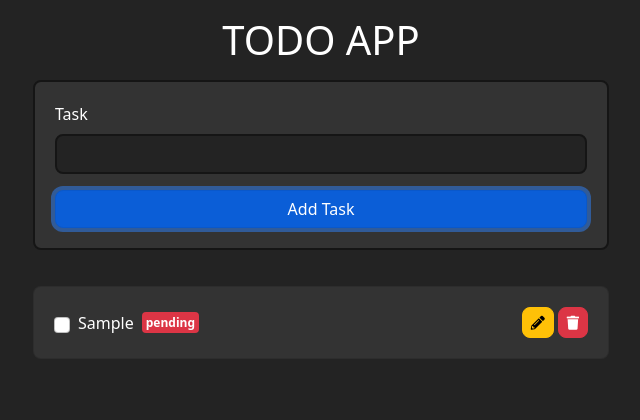
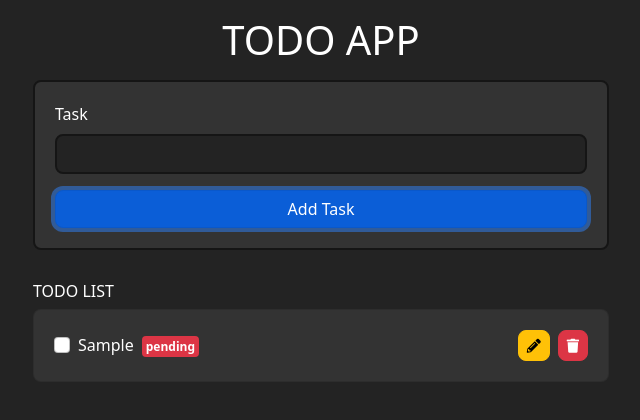
Before and after one commit to edisonrosalescampos/todoapp-vuex4-vue3, a Vue app: page / in a window 1280 px wide. Both pictures are taken after typing "Sample" into the empty fields and a click on the button "Add Task". Shown: the top 420 px of the page, without its empty margins (319-959 px from the left). Built offline with nearby package versions, Linux system fonts and the light colour scheme.

Commit message:
subiendo cambios estilos

```diff
--- a/src/components/TaskItem.vue
+++ b/src/components/TaskItem.vue
@@ -30,7 +30,7 @@ const changeTaskStatus = (id, completed) => {
     <div class="card-body">
       <div class="form-check">
         <input type="checkbox" class="form-check-input" :id="'chk' + task.id" @change="changeTaskStatus(task.id, !task.completed)">
-        <label class="form-check-label" :for="'chk' + task.id">
+        <label class="form-check-label me-2" :for="'chk' + task.id">
           <input type="text" class="form-control form-control-sm" v-model="task.description" @keyup.enter="saveTask(task)" v-if="editTaskFlag">
           <span v-else>
             {{ task.description }}
@@ -40,7 +40,7 @@ const changeTaskStatus = (id, completed) => {
         <span class="badge bg-danger px-1" v-else>pending</span>
       </div>
 
-      <div class="d-flex gap-1 ms-2">
+      <div class="d-flex gap-2 ms-2">
         <button type="button" class="btn btn-warning btn-sm" @click="editTask" v-if="!editTaskFlag"><i class="fas fa-pencil-alt"></i></button>
         <button type="button" class="btn btn-success btn-sm" @click="saveTask(task)" v-else><i class="fas fa-save"></i></button>
         <button type="button" class="btn btn-danger btn-sm" @click="deleteTask(task.id)"><i class="fa fa-trash"></i></button>
--- a/src/components/TaskList.vue
+++ b/src/components/TaskList.vue
@@ -7,8 +7,9 @@ defineProps({
 </script>
 
 <template>
-    <div v-if="tasks.length === 0"><p class="text-white text-center">No pending tasks to show</p></div>
+    <div v-if="tasks.length === 0"><p class="text-white text-center">No tasks to show</p></div>
     <div class="task-list" v-else>
+        <h6 class="title">TODO LIST</h6>
         <TaskItem v-for="(task, index) in tasks" :task="task" :key="task.id" />
     </div>
 </template>
--- a/src/style.css
+++ b/src/style.css
@@ -7,10 +7,13 @@ body {
 }
 
 .form-check {
-	display: flex;
-	align-items: center;
-	gap: .5rem;
-  margin-bottom: 0;
+  position: relative;
+}
+
+.form-check-input {
+	top: calc(50% - .5em);
+	position: absolute;
+	margin-top: 0;
 }
 
 .form-check-input, .form-check-label {
@@ -43,7 +46,7 @@ body {
 
 .task-tracker .card-form {
   border: 2px solid #151515;
-  margin-bottom: 1.25rem;
+  margin-bottom: 1rem;
 }
 
 .task-tracker .btn {
```
